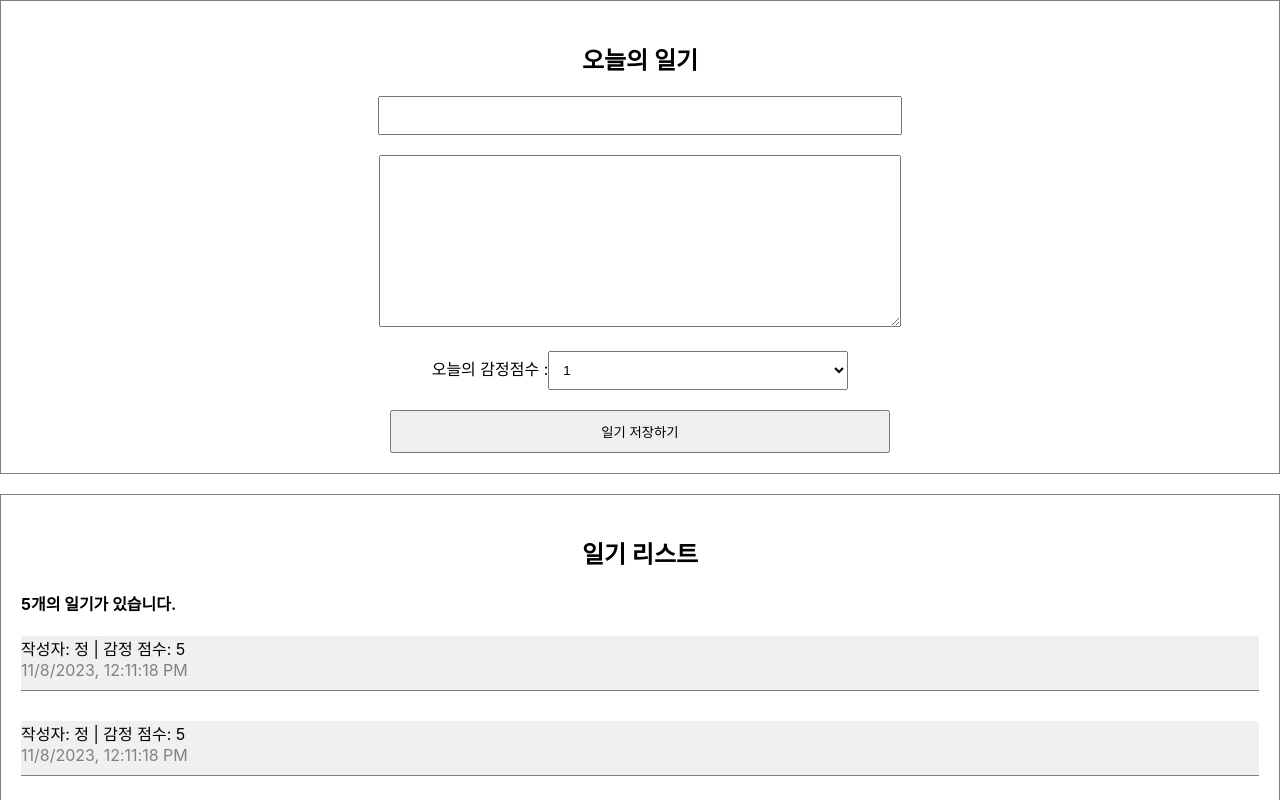
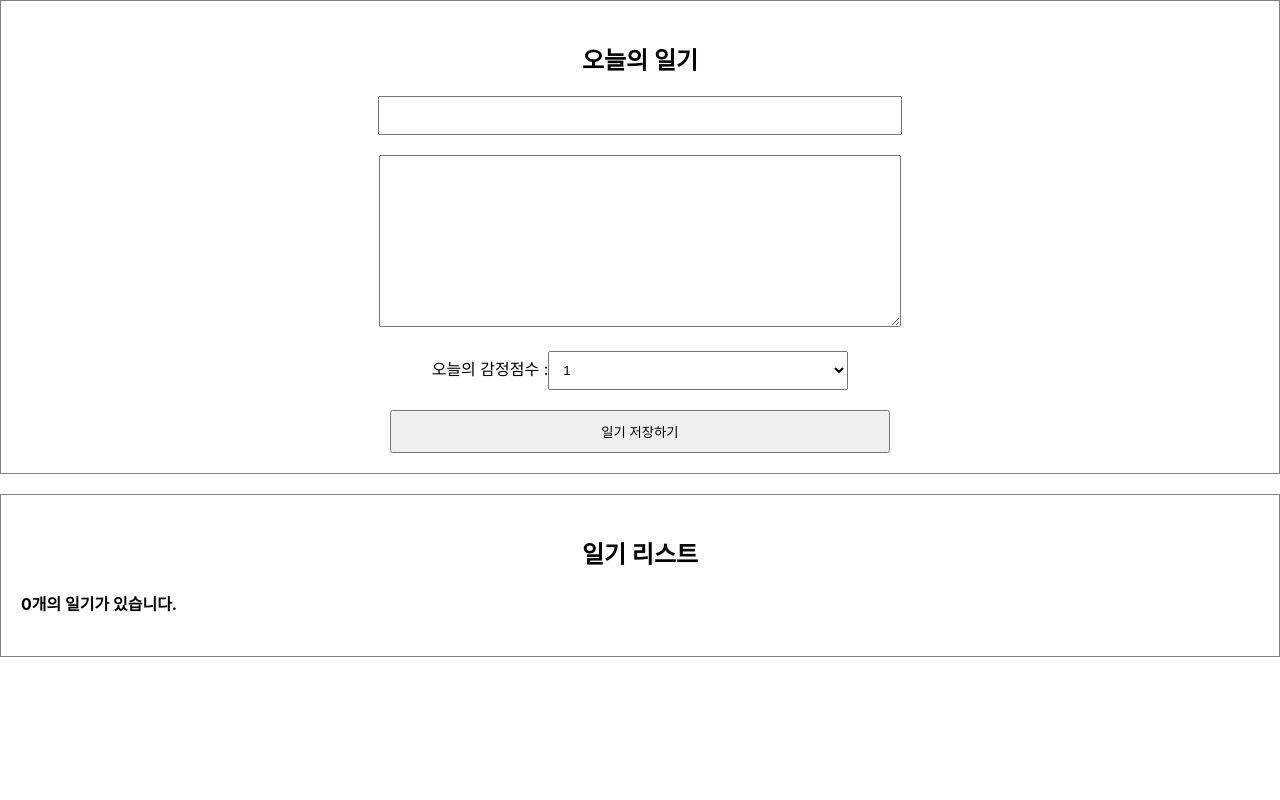
Before and after one commit to jirung0227/simple-diary, a React (Create React App) app: page / in a window 1280 px wide. Shown: the top 800 px of the page. Built offline with nearby package versions, Linux system fonts and the light colour scheme.

Commit message:
feat : [6-4] React에서 배열 사용하기 2 - 데이터 추가하기

```diff
--- a/src/App.js
+++ b/src/App.js
@@ -1,44 +1,27 @@
+import { useRef, useState } from "react";
 import "./App.css";
 import { DiaryEditor } from "./DiaryEditor";
 import DiaryList from "./DiaryList";
 
-const dummyList = [
-  {
-    id: 1,
-    author: "정",
-    emotion: 5,
-    created_date: new Date().getTime(),
-  },
-  {
-    id: 2,
-    author: "정",
-    emotion: 5,
-    created_date: new Date().getTime(),
-  },
-  {
-    id: 3,
-    author: "정",
-    emotion: 5,
-    created_date: new Date().getTime(),
-  },
-  {
-    id: 4,
-    author: "정",
-    emotion: 5,
-    created_date: new Date().getTime(),
-  },
-  {
-    id: 5,
-    author: "정",
-    emotion: 5,
-    created_date: new Date().getTime(),
-  },
-];
 function App() {
+  const [data, setData] = useState([]);
+  const dataId = useRef(0);
+  const onCreate = (author, content, emotion) => {
+    const created_date = new Date().getTime();
+    const newItem = {
+      author,
+      content,
+      emotion,
+      created_date,
+      id: dataId.current,
+    };
+    dataId.current += 1;
+    setData([newItem, ...data]);
+  };
   return (
     <div className='App'>
-      <DiaryEditor />
-      <DiaryList diaryList={dummyList} />
+      <DiaryEditor onCreate={onCreate} />
+      <DiaryList diaryList={data} />
     </div>
   );
 }
--- a/src/DiaryEditor.js
+++ b/src/DiaryEditor.js
@@ -1,6 +1,6 @@
 import React, { useRef, useState } from "react";
 
-export const DiaryEditor = () => {
+export const DiaryEditor = ({ onCreate }) => {
   // 하나의 객체로 상태관리
   const [state, setState] = useState({
     author: "",
@@ -26,8 +26,15 @@
       contentInput.current.focus();
       return;
     }
-    console.log(state);
+
+    onCreate(state.author, state.content, state.emotion);
     alert("저장 성공");
+    // 기본 값 초기화
+    setState({
+      author: "",
+      content: "",
+      emotion: 1,
+    });
   };
   return (
     <div className='DiaryEditor'>
```
